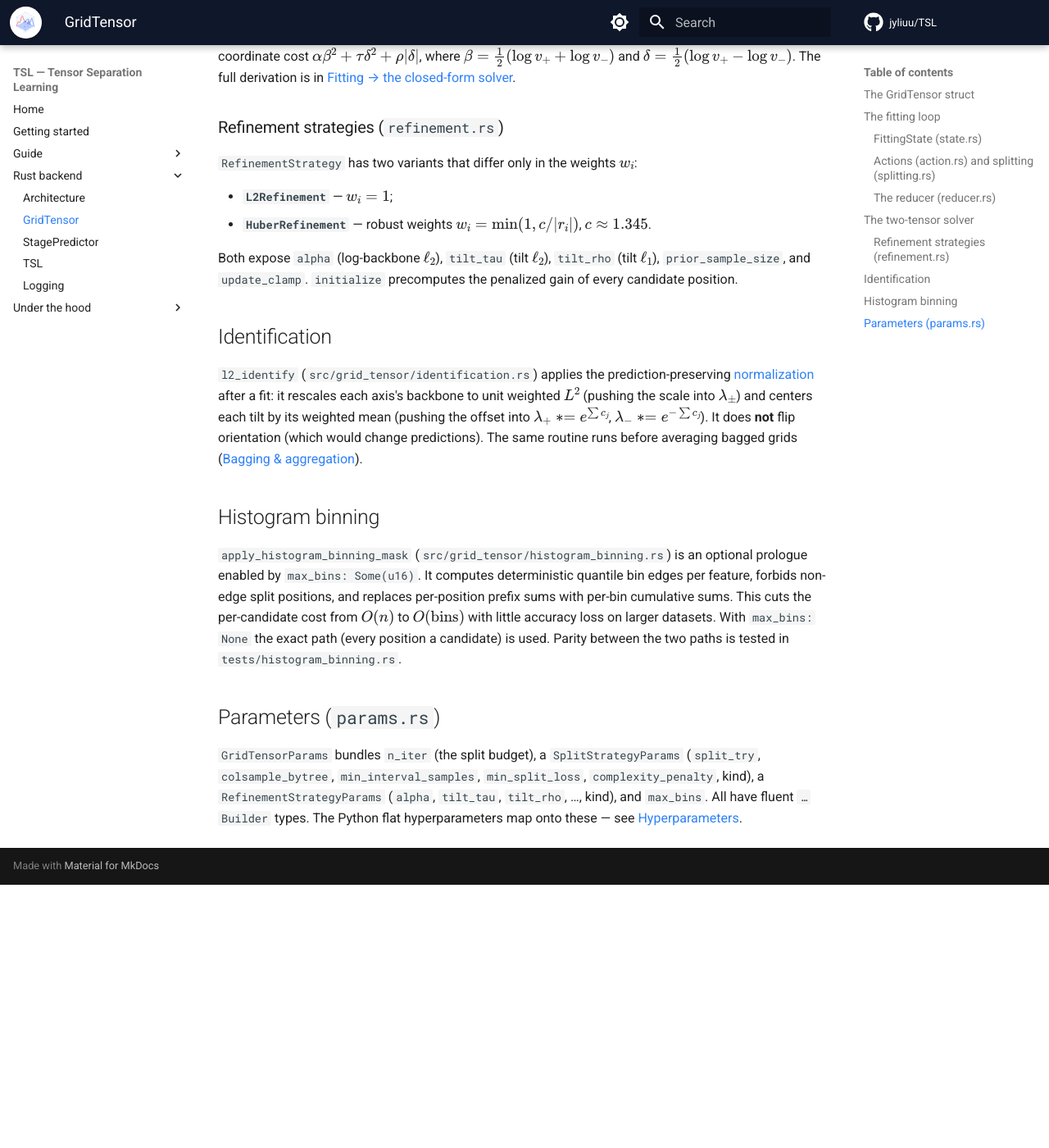
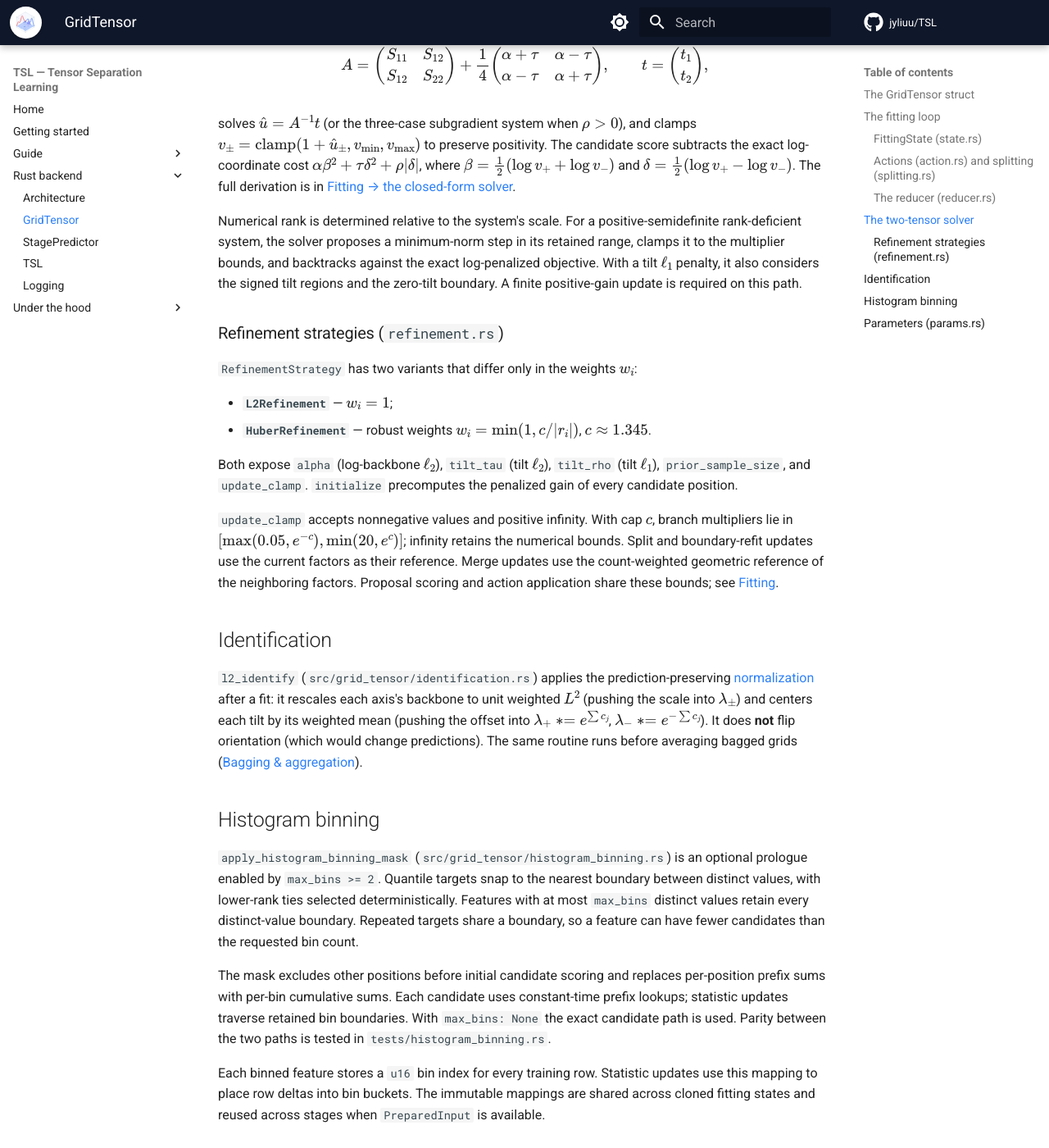
Before and after one commit to jyliuu/TSL, an MkDocs documentation site: the page built from docs/docs/code/grid-tensor.md, in a window 1280 px wide and 1400 px high, scrolled down 2531 px. Shown: the whole window at 82% size. Built offline with MkDocs 1.6.1 and Material for MkDocs 9.7.7, drawn with Linux system fonts in a browser that asks for light colours; comment, search, counter and statistics services are not loaded; before the commit the page ends 3610 px from its top, so only the background shows below that; some of the changed text lies outside the part shown.

Commit message:
docs(api): describe stage input caching, bin coalescing and histogram edges

```diff
--- a/docs/docs/code/grid-tensor.md
+++ b/docs/docs/code/grid-tensor.md
@@ -27,6 +27,11 @@
 | `new_two_tensor(...)` | construct from the two-tensor fields (sets `scaling = 1.0`) |
 | `predict_single_unscaled(x)` / `predict_unscaled(X)` | **unscaled** $\tilde{m}_+ - \tilde{m}_-$ (one point / batch) |
 | `predict_single_backbone_and_tilt(x)` / `predict_backbone_and_tilt(X)` | decompose into $(\prod_j b_j,\ \sum_j d_j)$ |
+| `coalesce_equal_bins()` | merge adjacent bins with bitwise-equal backbone and tilt values, summing their observation counts |
+
+Batch prediction caches the two branch factors per bin when there are enough input
+values to amortize their construction. Multiplication follows feature order, preserving
+the scalar prediction calculation.
 
 !!! warning "Use the unscaled path"
     `predict_unscaled` returns $\tilde{m}_+ - \tilde{m}_-$ **without** $\lambda$ scaling beyond what is
@@ -38,9 +43,10 @@
 `grid_tensor::fit` (`src/grid_tensor/fit.rs`) iterates the action/reducer pattern:
 
 1. build a `FittingState` from `(x, y)`;
-2. initialize the `RefinementStrategy` (precomputes all candidate scores) and the
-   `SplitStrategy` (builds allowed intervals);
-3. optionally apply the histogram-binning mask (`max_bins`);
+2. initialize the `RefinementStrategy` row statistics and prefix sums, then apply the
+   optional histogram-binning mask (`max_bins`);
+3. score the retained candidate positions and initialize the `SplitStrategy`
+   allowed intervals;
 4. score eligible split, resplit, and merge actions under one fixed-scale cost-complexity
    objective, then apply the highest positive-gain action through the **reducer**;
 5. at the `n_iter` fineness budget, exclude new splits while leaving resplits and merges
@@ -104,6 +110,12 @@
 $\delta=\tfrac12(\log v_+-\log v_-)$. The full derivation is in
 [Fitting → the closed-form solver](../math/fitting.md#the-closed-form-2x2-solver).
 
+Numerical rank is determined relative to the system's scale. For a positive-semidefinite
+rank-deficient system, the solver proposes a minimum-norm step in its retained range,
+clamps it to the multiplier bounds, and backtracks against the exact log-penalized
+objective. With a tilt $\ell_1$ penalty, it also considers the signed tilt regions and
+the zero-tilt boundary. A finite positive-gain update is required on this path.
+
 ### Refinement strategies (`refinement.rs`)
 
 `RefinementStrategy` has two variants that differ only in the weights $w_i$:
@@ -114,6 +126,13 @@
 Both expose `alpha` (log-backbone $\ell_2$), `tilt_tau` (tilt $\ell_2$), `tilt_rho` (tilt
 $\ell_1$), `prior_sample_size`, and `update_clamp`. `initialize` precomputes the penalized
 gain of every candidate position.
+
+`update_clamp` accepts nonnegative values and positive infinity. With cap $c$,
+branch multipliers lie in $[\max(0.05,e^{-c}),\min(20,e^c)]$; infinity retains the
+numerical bounds. Split and boundary-refit updates use the current factors as
+their reference. Merge updates use the count-weighted geometric reference of
+the neighboring factors. Proposal scoring and action application share these
+bounds; see [Fitting](../math/fitting.md).
 
 ## Identification
 
@@ -128,12 +147,20 @@
 ## Histogram binning
 
 `apply_histogram_binning_mask` (`src/grid_tensor/histogram_binning.rs`) is an optional
-prologue enabled by `max_bins: Some(u16)`. It computes deterministic quantile bin edges per
-feature, forbids non-edge split positions, and replaces per-position prefix sums with
-per-bin cumulative sums. This cuts the per-candidate cost from $O(n)$ to $O(\text{bins})$
-with little accuracy loss on larger datasets. With `max_bins: None` the exact path
-(every position a candidate) is used. Parity between the two paths is tested in
+prologue enabled by `max_bins >= 2`. Quantile targets snap to the nearest boundary between
+distinct values, with lower-rank ties selected deterministically. Features with at most
+`max_bins` distinct values retain every distinct-value boundary. Repeated targets share a
+boundary, so a feature can have fewer candidates than the requested bin count.
+
+The mask excludes other positions before initial candidate scoring and replaces
+per-position prefix sums with per-bin cumulative sums. Each candidate uses constant-time
+prefix lookups; statistic updates traverse retained bin boundaries. With `max_bins: None`
+the exact candidate path is used. Parity between the two paths is tested in
 `tests/histogram_binning.rs`.
+
+Each binned feature stores a `u16` bin index for every training row. Statistic updates
+use this mapping to place row deltas into bin buckets. The immutable mappings are shared
+across cloned fitting states and reused across stages when `PreparedInput` is available.
 
 ## Parameters (`params.rs`)
 
```
Also changed, not shown: docs/docs/code/forest.md (+5 -0 lines), docs/docs/code/stage-predictor.md (+13 -0 lines), docs/docs/math/bagging-aggregation.md (+6 -2 lines).
